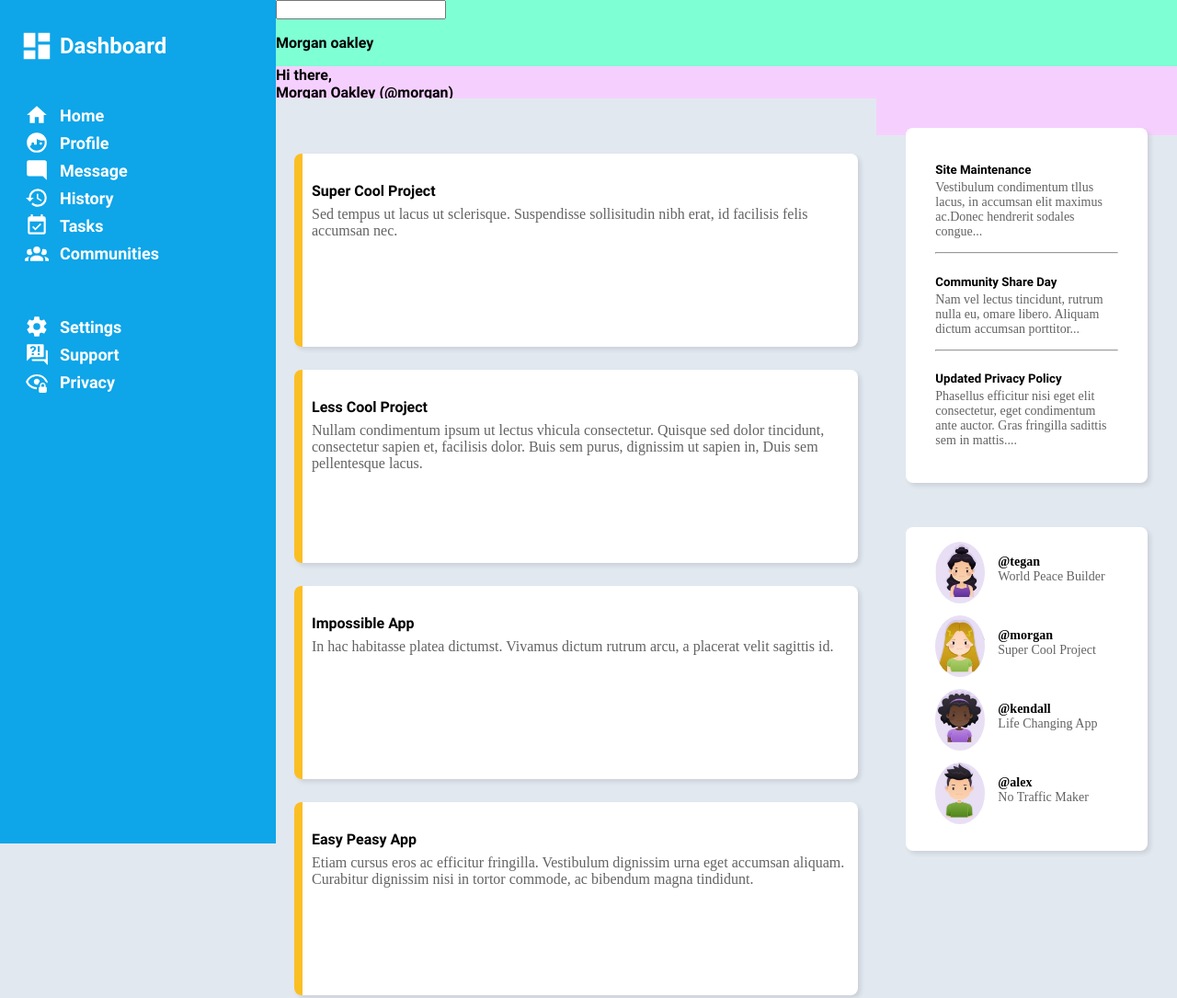
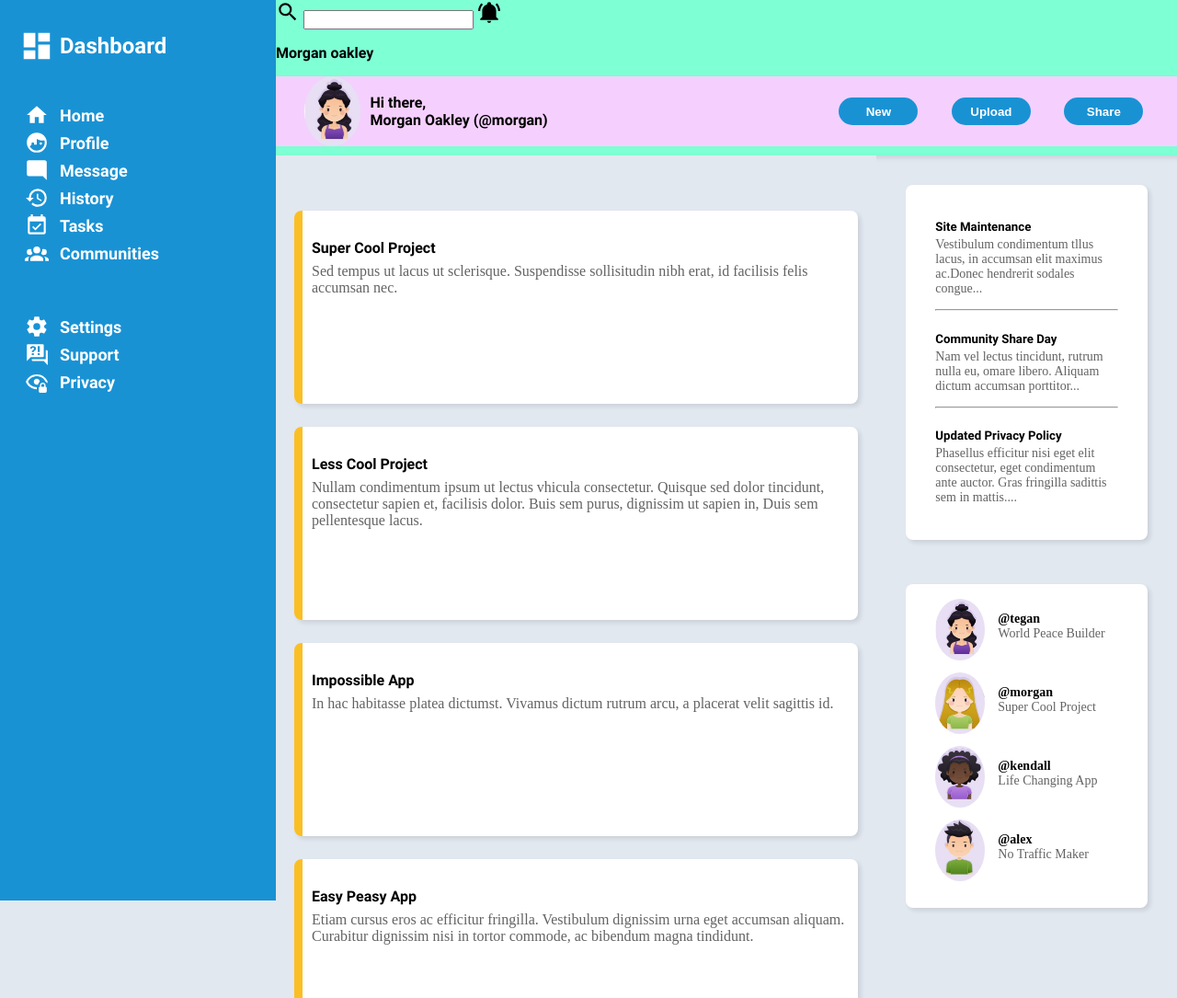
Before and after one commit to kaoutar-ouadih/Admin-dashboard, a plain HTML site: page index.html in a window 1280 px wide. Shown: the top 1085 px of the page at 92% size. Drawn offline with Linux system fonts and the light colour scheme.

Commit message:
nav bar part 1

```diff
--- a/index.html
+++ b/index.html
@@ -50,10 +50,13 @@
 
         <div class="header">
             <div class="main">
+                <svg style="width:26px;height:26px" xmlns="http://www.w3.org/2000/svg" viewBox="0 0 24 24"><title>magnify</title><path d="M9.5,3A6.5,6.5 0 0,1 16,9.5C16,11.11 15.41,12.59 14.44,13.73L14.71,14H15.5L20.5,19L19,20.5L14,15.5V14.71L13.73,14.44C12.59,15.41 11.11,16 9.5,16A6.5,6.5 0 0,1 3,9.5A6.5,6.5 0 0,1 9.5,3M9.5,5C7,5 5,7 5,9.5C5,12 7,14 9.5,14C12,14 14,12 14,9.5C14,7 12,5 9.5,5Z" /></svg>
                 <input type="search">
+                <svg style="width:26px;height:26px"  xmlns="http://www.w3.org/2000/svg" viewBox="0 0 24 24"><title>bell-ring</title><path d="M21,19V20H3V19L5,17V11C5,7.9 7.03,5.17 10,4.29C10,4.19 10,4.1 10,4A2,2 0 0,1 12,2A2,2 0 0,1 14,4C14,4.1 14,4.19 14,4.29C16.97,5.17 19,7.9 19,11V17L21,19M14,21A2,2 0 0,1 12,23A2,2 0 0,1 10,21M19.75,3.19L18.33,4.61C20.04,6.3 21,8.6 21,11H23C23,8.07 21.84,5.25 19.75,3.19M1,11H3C3,8.6 3.96,6.3 5.67,4.61L4.25,3.19C2.16,5.25 1,8.07 1,11Z" /></svg>
                 <p>Morgan oakley</p>
             </div>
             <div class="nav">
+                <img src="./images/avatar1.jpg" alt="avatar4">
                 <p>
                     Hi there,<br>
                     Morgan Oakley (@morgan)
--- a/style.css
+++ b/style.css
@@ -15,12 +15,12 @@
 .container{
     display: grid;
     grid-template-columns: 300px 2fr 1fr;
-    grid-template-rows: 70px 37px 450px 360px;
+    grid-template-rows: 99px 70px 450px 360px;
 
 }
 
 .sidebar{
-    background-color: #0ea5e9;
+    background-color: #1992d4;
     grid-column: 1 / 2;
     grid-row: 1 / span 4;
     display: grid;
@@ -69,11 +69,34 @@
     grid-column: 2 / span 2;
     grid-row: 1 / 3;
     background-color: aquamarine;
+    box-shadow: 3px 3px 5px rgba(0, 0, 0, 0.1);
 }
 .nav{
     background-color: #f5d0fe;
+    display: grid;
+    grid-template-columns: 1fr 4fr 1fr 1fr 1fr;
+
 }
-
+.nav img{
+    width: 50%;
+    border-radius: 90%;
+    justify-self: center;
+}
+.nav p{
+    align-self: center;
+    justify-self: start;
+    margin-left: -20px;
+}
+.nav button{
+    border-radius: 18px;
+    background-color:#1992d4 ;
+    border: none;
+    height: 30px;
+    width: 70%;
+    align-self: center;
+    font-weight: bold;
+    color: white;
+}
 .projects{
     grid-column: 2;
     grid-row: 3 / 5;
```
